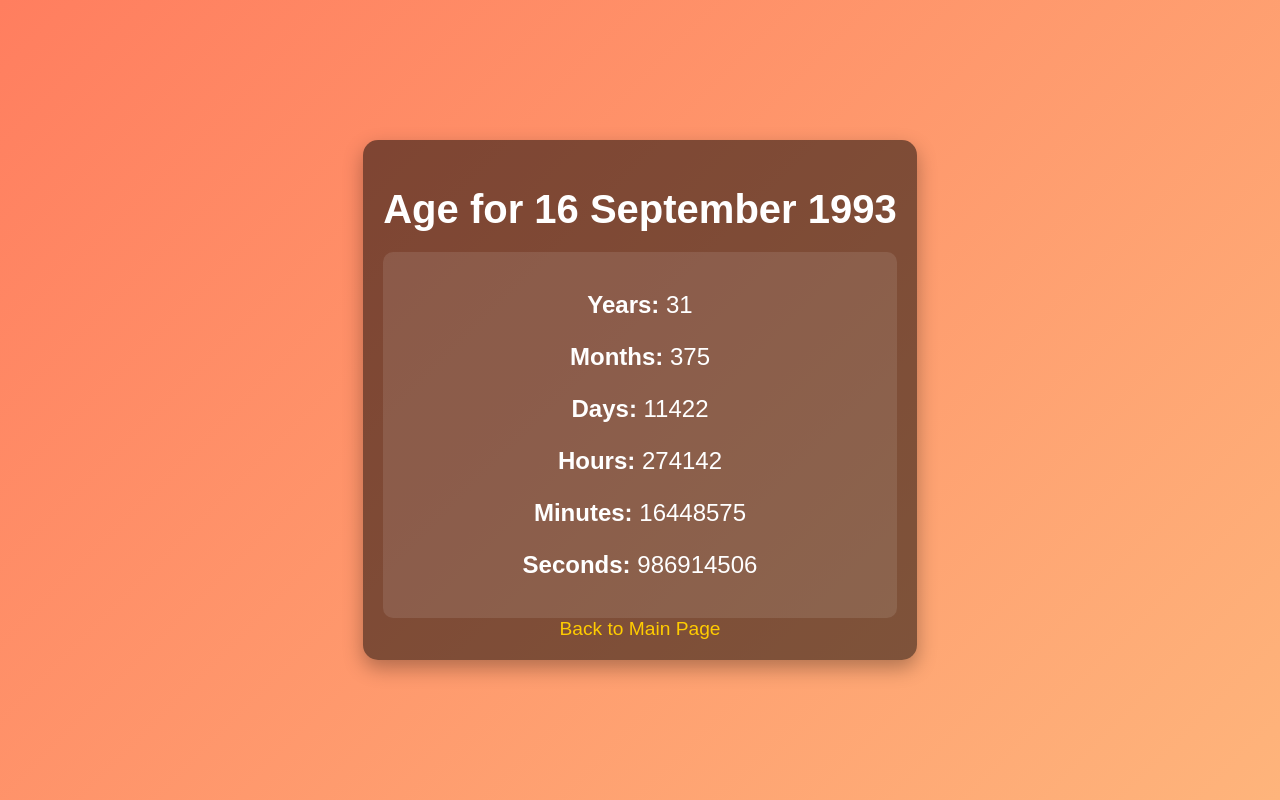
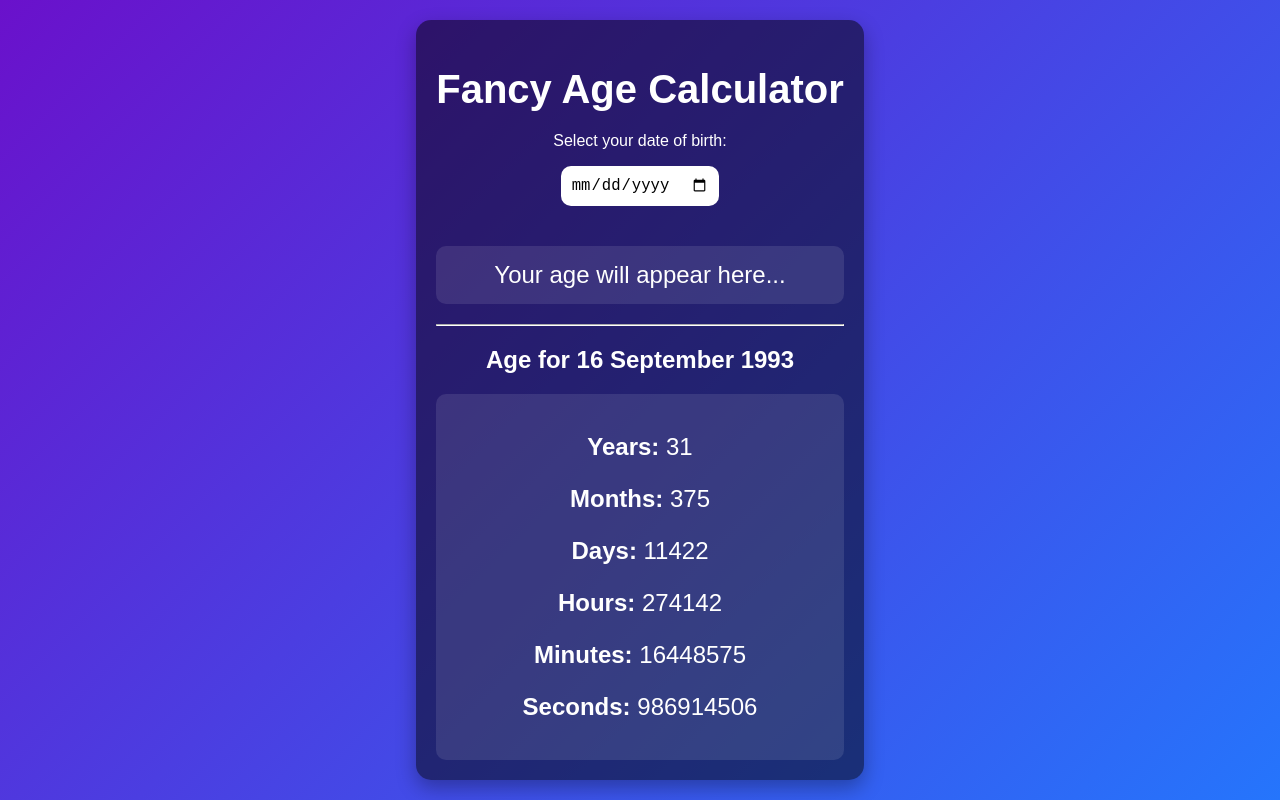
Before and after one commit to PrinceCoding/AgeCalculator, a plain HTML site: page index.html in a window 1280 px wide. Drawn offline with Linux system fonts and the light colour scheme.

Commit message:
Update index.html

```diff
--- a/index.html
+++ b/index.html
@@ -3,12 +3,11 @@
 <head>
   <meta charset="UTF-8">
   <meta name="viewport" content="width=device-width, initial-scale=1.0">
-  <title>Age Calculator for 16 September 1993</title>
+  <title>Fancy Age Calculator</title>
   <style>
-    /* Same styles as the main page */
     body {
       font-family: 'Arial', sans-serif;
-      background: linear-gradient(135deg, #ff7e5f, #feb47b);
+      background: linear-gradient(135deg, #6a11cb, #2575fc);
       color: white;
       display: flex;
       justify-content: center;
@@ -27,7 +26,16 @@
 
     .container h1 {
       font-size: 2.5em;
-      margin-bottom: 10px;
+      margin-bottom: 20px;
+    }
+
+    .container input[type="date"] {
+      padding: 10px;
+      font-size: 1.2em;
+      border: none;
+      border-radius: 10px;
+      outline: none;
+      margin-bottom: 20px;
     }
 
     .age-display {
@@ -37,13 +45,6 @@
       padding: 15px;
       border-radius: 10px;
       animation: fadeIn 1s;
-    }
-
-    .link {
-      margin-top: 20px;
-      font-size: 1.2em;
-      text-decoration: none;
-      color: #ffcc00;
     }
 
     @keyframes fadeIn {
@@ -60,19 +61,73 @@
 </head>
 <body>
   <div class="container">
-    <h1>Age for 16 September 1993</h1>
-    <div class="age-display" id="ageDisplay">Calculating age...</div>
-    <a class="link" href="index.html">Back to Main Page</a> <!-- Link to go back -->
+    <h1>Fancy Age Calculator</h1>
+
+    <!-- Date Picker Section -->
+    <p>Select your date of birth:</p>
+    <input type="date" id="dob" onchange="startAgeTimer()">
+    <div class="age-display" id="pickerAgeDisplay">Your age will appear here...</div>
+
+    <hr style="margin: 20px 0; border-color: white;">
+
+    <!-- Fixed Date Section -->
+    <h2>Age for 16 September 1993</h2>
+    <div class="age-display" id="fixedAgeDisplay">Calculating age...</div>
   </div>
 
   <script>
-    function calculateAge() {
-      const dob = new Date('1993-09-16'); // Fixed date of birth
+    // Date Picker Age Calculation
+    function startAgeTimer() {
+      const dobInput = document.getElementById('dob').value;
+      if (!dobInput) return;
+
+      const dob = new Date(dobInput);
+
+      function calculateAge(dob) {
+        const now = new Date();
+        const diff = now - dob;
+
+        const years = Math.floor(diff / (1000 * 60 * 60 * 24 * 365.25));
+        const months = now.getMonth() - dob.getMonth() + (years * 12);
+        const days = Math.floor(diff / (1000 * 60 * 60 * 24));
+        const hours = Math.floor(diff / (1000 * 60 * 60));
+        const minutes = Math.floor(diff / (1000 * 60));
+        const seconds = Math.floor(diff / 1000);
+
+        return {
+          years,
+          months,
+          days,
+          hours,
+          minutes,
+          seconds,
+        };
+      }
+
+      function updatePickerAgeDisplay() {
+        const age = calculateAge(dob);
+
+        document.getElementById('pickerAgeDisplay').innerHTML = `
+          <p><strong>Years:</strong> ${age.years}</p>
+          <p><strong>Months:</strong> ${age.months}</p>
+          <p><strong>Days:</strong> ${age.days}</p>
+          <p><strong>Hours:</strong> ${age.hours}</p>
+          <p><strong>Minutes:</strong> ${age.minutes}</p>
+          <p><strong>Seconds:</strong> ${age.seconds}</p>
+        `;
+      }
+
+      setInterval(updatePickerAgeDisplay, 1000);
+    }
+
+    // Fixed Date Age Calculation
+    function calculateFixedAge() {
+      const fixedDob = new Date('1993-09-16');
       const now = new Date();
-      const diff = now - dob;
+      const diff = now - fixedDob;
 
       const years = Math.floor(diff / (1000 * 60 * 60 * 24 * 365.25));
-      const months = now.getMonth() - dob.getMonth() + (years * 12);
+      const months = now.getMonth() - fixedDob.getMonth() + (years * 12);
       const days = Math.floor(diff / (1000 * 60 * 60 * 24));
       const hours = Math.floor(diff / (1000 * 60 * 60));
       const minutes = Math.floor(diff / (1000 * 60));
@@ -88,10 +143,10 @@
       };
     }
 
-    function updateAgeDisplay() {
-      const age = calculateAge();
+    function updateFixedAgeDisplay() {
+      const age = calculateFixedAge();
 
-      document.getElementById('ageDisplay').innerHTML = `
+      document.getElementById('fixedAgeDisplay').innerHTML = `
         <p><strong>Years:</strong> ${age.years}</p>
         <p><strong>Months:</strong> ${age.months}</p>
         <p><strong>Days:</strong> ${age.days}</p>
@@ -101,7 +156,7 @@
       `;
     }
 
-    setInterval(updateAgeDisplay, 1000); // Update every second
+    setInterval(updateFixedAgeDisplay, 1000); // Update every second
   </script>
 </body>
 </html>
```
